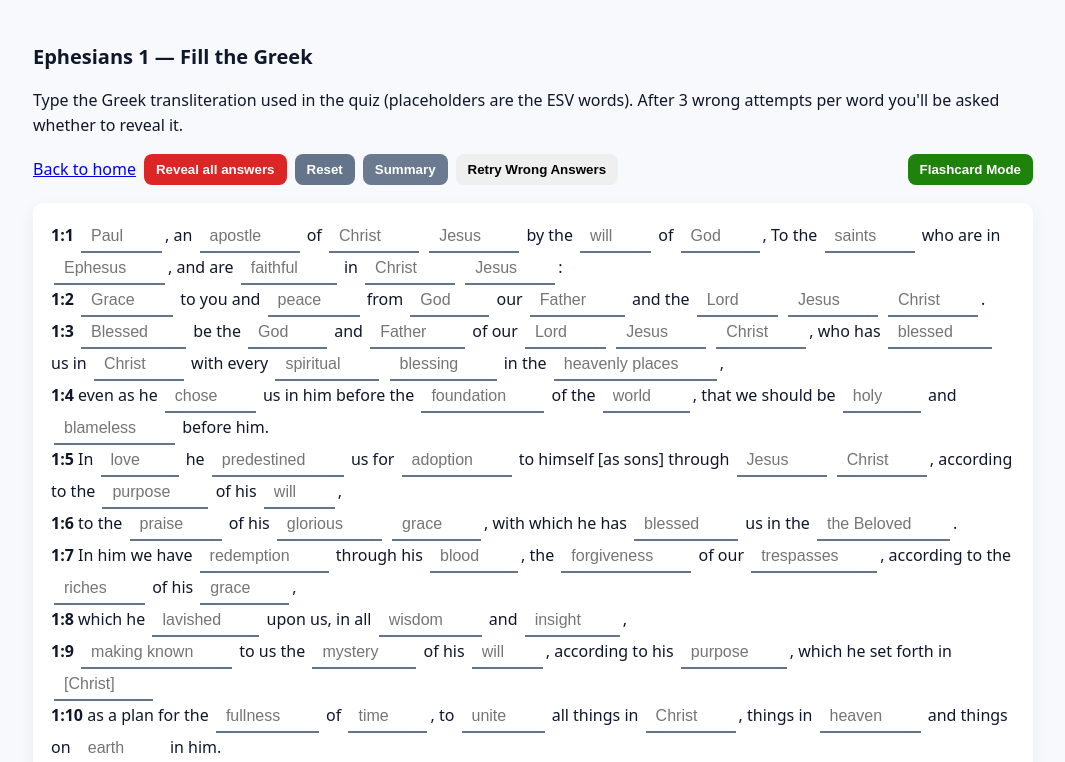
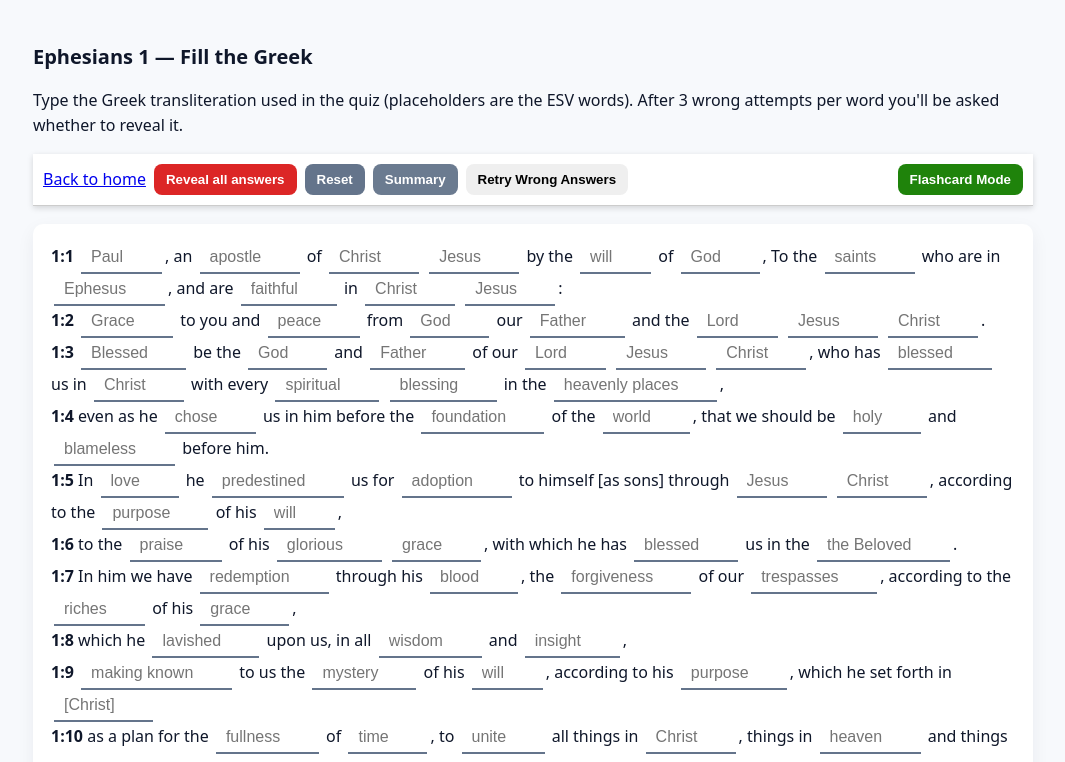
Before and after one commit to SDG-Ebenezer/ephesians-study-tools, a plain HTML site: page greekword1.html in a window 1280 px wide. Shown: the top 762 px of the page, without its empty margins (107-1172 px from the left). Drawn offline with Linux system fonts and the light colour scheme.

Commit message:
update header

```diff
--- a/greekwords.css
+++ b/greekwords.css
@@ -116,3 +116,13 @@ footer { margin-top: 20px; color: #475569; font-size: 0.9rem; }
   color: rgb(0, 0, 0);
   border: 1px solid #00000088;
 }
+
+.controls {
+  position: sticky;
+  top: 0;
+  background: white; /* or match your page background */
+  z-index: 1000; /* keeps it above other content */
+  padding: 10px;
+  border-bottom: 1px solid #ccc;
+  box-shadow: 0 2px 6px rgba(0, 0, 0, 0.15);
+}
```
